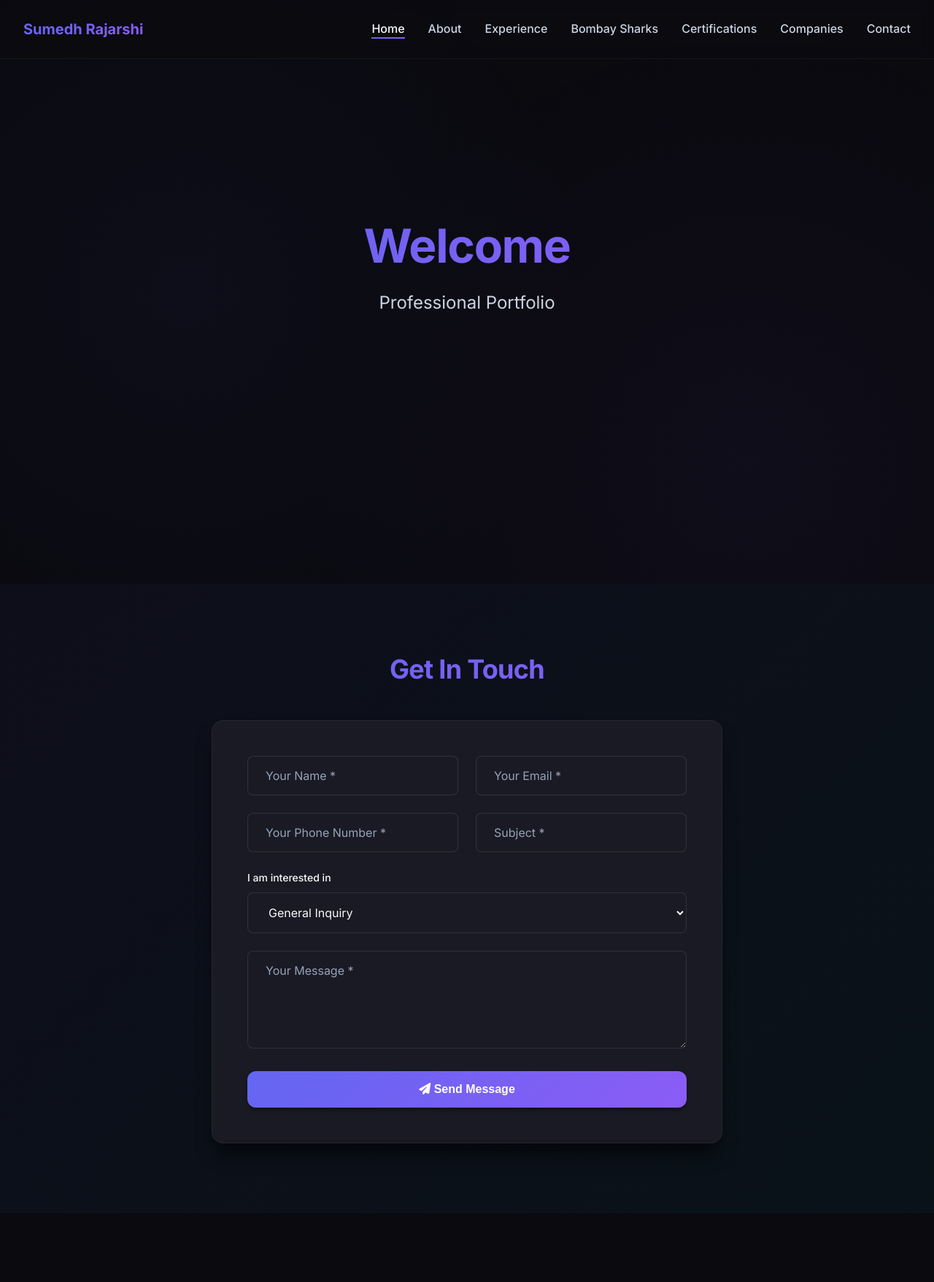
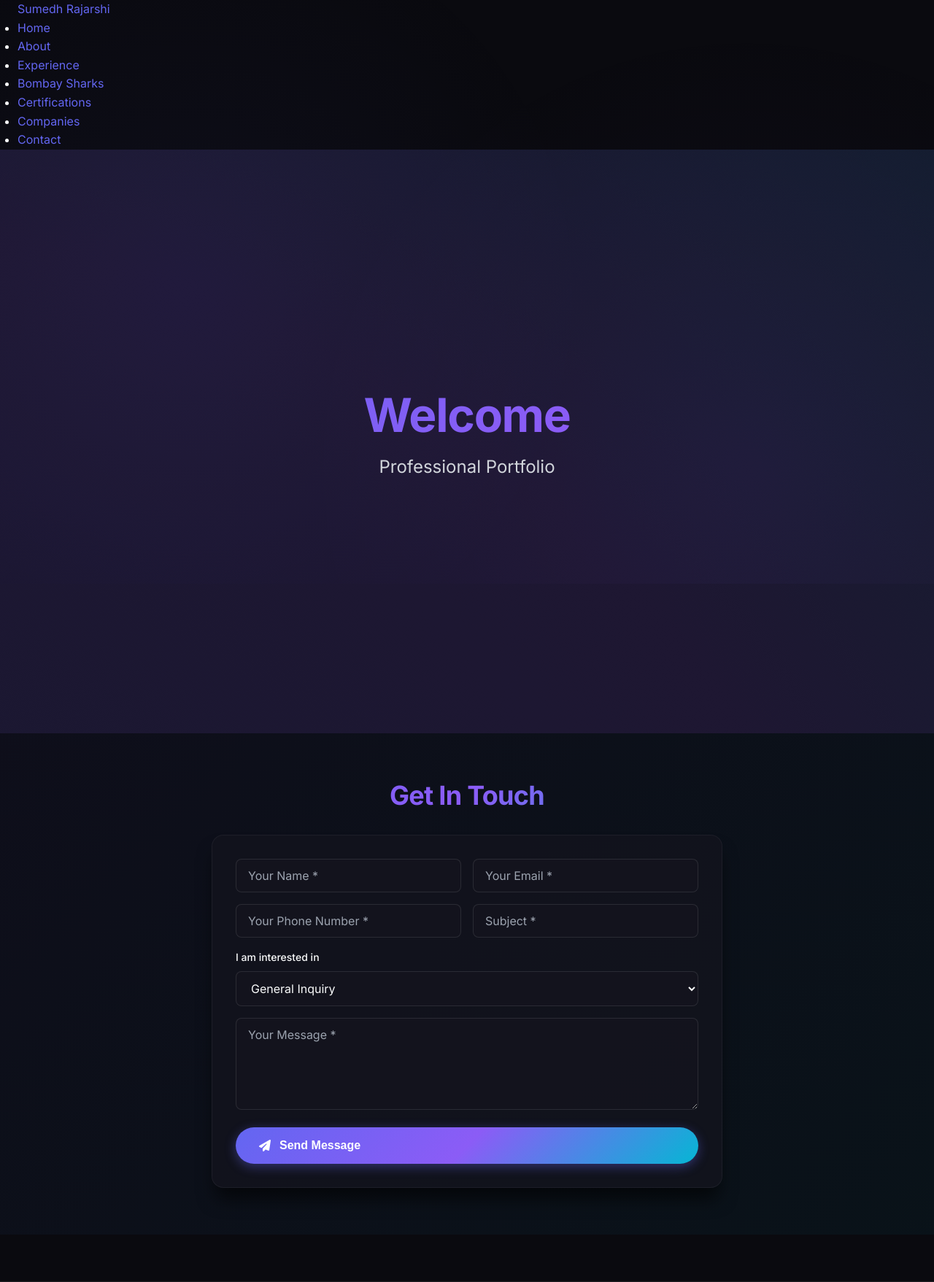
Before and after one commit to vinayadusumillli/Sumedh_Rajarshi, a Django app: page / in a window 1280 px wide. Shown: the top 1757 px of the page at 73% size. Run offline with Django 5.2, Linux system fonts and the light colour scheme; data that the repository does not hold is empty; some libraries are stand-ins or nearby versions.

Commit message:
Premium website enhancement: glass morphism, animated gradients, 3D effects, enhanced UI

```diff
--- a/static/css/components.css
+++ b/static/css/components.css
@@ -5,23 +5,24 @@
 
 /* === NAVIGATION === */
 
-.navbar {
+/**.navbar {
     position: fixed;
     top: 0;
     left: 0;
     width: 100%;
     padding: var(--space-md) 0;
-    background: rgba(10, 10, 15, 0.8);
-    backdrop-filter: blur(10px);
-    -webkit-backdrop-filter: blur(10px);
-    border-bottom: 1px solid rgba(255, 255, 255, 0.05);
+    background: var(--glass-bg);
+    backdrop-filter: var(--glass-blur);
+    -webkit-backdrop-filter: var(--glass-blur);
+    border-bottom: 1px solid var(--glass-border);
     z-index: var(--z-sticky);
     transition: all var(--transition-base);
 }
 
 .navbar.scrolled {
     padding: var(--space-sm) 0;
-    box-shadow: var(--shadow-lg);
+    box-shadow: var(--shadow-premium);
+    background: rgba(10, 10, 15, 0.8);
 }
 
 .navbar .container {
@@ -121,12 +122,34 @@
     justify-content: center;
     position: relative;
     padding-top: 80px;
+    overflow: hidden;
+}
+
+/* Animated Gradient Background for Hero */
+.hero::before {
+    content: '';
+    position: absolute;
+    top: -50%;
+    left: -50%;
+    width: 200%;
+    height: 200%;
+    background: var(--gradient-primary-radial);
+    opacity: 0.15;
+    animation: gradient-rotate 15s linear infinite;
+    z-index: -1;
+}
+
+@keyframes gradient-rotate {
+    0% { transform: rotate(0deg); }
+    100% { transform: rotate(360deg); }
 }
 
 .hero-content {
     text-align: center;
     max-width: 900px;
     margin: 0 auto;
+    position: relative;
+    z-index: 1;
 }
 
 .hero-image {
@@ -150,12 +183,28 @@
     font-size: var(--text-6xl);
     margin-bottom: var(--space-md);
     line-height: 1.1;
+    animation: fade-in-up 0.8s ease-out;
+}
+
+.gradient-text {
+    background: var(--gradient-primary);
+    -webkit-background-clip: text;
+    background-clip: text;
+    -webkit-text-fill-color: transparent;
+    background-size: 200% auto;
+    animation: gradient-shift 3s ease-in-out infinite;
+}
+
+@keyframes gradient-shift {
+    0%, 100% { background-position: 0% 50%; }
+    50% { background-position: 100% 50%; }
 }
 
 .hero-subtitle {
     font-size: var(--text-2xl);
     color: var(--text-secondary);
     margin-bottom: var(--space-xl);
+    animation: fade-in-up 0.8s ease-out 0.2s both;
 }
 
 .hero-cta {
--- a/static/css/main.css
+++ b/static/css/main.css
@@ -12,37 +12,65 @@
 
 /* === DESIGN TOKENS === */
 :root {
-    /* Colors - Sports-inspired purple/blue palette */
-    --color-primary: #6366f1;
-    --color-primary-dark: #4f46e5;
-    --color-secondary: #8b5cf6;
-    --color-accent: #06b6d4;
-    --color-success: #10b981;
+    /* === PREMIUM COLOR SYSTEM === */
+    --color-primary: #6366F1;
+    --color-primary-light: #818CF8;
+    --color-primary-dark: #4F46E5;
+    --color-secondary: #8B5CF6;
+    --color-accent: #06B6D4;
+    --color-accent-warm: #F59E0B;
+    --color-success: #10B981;
 
-    /* Background gradients */
-    --bg-dark: #0a0a0f;
-    --bg-dark-secondary: #13131a;
-    --bg-card: #1a1a24;
-    --bg-card-hover: #202030;
+    /* Premium Gradients */
+    --gradient-primary: linear-gradient(135deg, #6366F1 0%, #8B5CF6 50%, #06B6D4 100%);
+    --gradient-primary-radial: radial-gradient(circle at top right, #6366F1, #8B5CF6, #06B6D4);
+    --gradient-overlay: linear-gradient(180deg, rgba(10, 10, 15, 0.95) 0%, rgba(10, 10, 15, 0.7) 100%);
+    --gradient-premium: linear-gradient(135deg, #667eea 0%, #764ba2 100%);
+    --gradient-warm: linear-gradient(135deg, #f093fb 0%, #f5576c 100%);
+    --gradient-cool: linear-gradient(135deg, #4facfe 0%, #00f2fe 100%);
+    --gradient-mesh:
+        radial-gradient(at 40% 20%, hsla(267,70%,68%,0.3) 0px, transparent 50%),
+        radial-gradient(at 80% 0%, hsla(189,70%,68%,0.3) 0px, transparent 50%),
+        radial-gradient(at 0% 50%, hsla(222,70%,68%,0.3) 0px, transparent 50%),
+        radial-gradient(at 80% 50%, hsla(340,70%,68%,0.3) 0px, transparent 50%);
 
-    /* Text colors */
-    --text-primary: #f8fafc;
-    --text-secondary: #cbd5e1;
-    --text-muted: #94a3b8;
+    /* Dark Theme Colors */
+    --bg-dark: #0A0A0F;
+    --bg-dark-secondary: #121218;
+    --bg-card: rgba(20, 20, 30, 0.7);
+    --bg-card-hover: rgba(30, 30, 45, 0.8);
 
-    /* Gradients */
-    --gradient-primary: linear-gradient(135deg, #6366f1 0%, #8b5cf6 100%);
-    --gradient-accent: linear-gradient(135deg, #06b6d4 0%, #3b82f6 100%);
-    --gradient-overlay: linear-gradient(180deg, rgba(10,10,15,0) 0%, rgba(10,10,15,0.9) 100%);
+    /* Glass Morphism */
+    --glass-bg: rgba(255, 255, 255, 0.05);
+    --glass-border: rgba(255, 255, 255, 0.1);
+    --glass-blur: blur(16px);
 
-    /* Spacing scale */
+    /* Text Colors */
+    --text-primary: #F9FAFB;
+    --text-secondary: #D1D5DB;
+    --text-muted: #9CA3AF;
+
+    /* Premium Shadows */
+    --shadow-sm: 0 2px 4px rgba(0, 0, 0, 0.1);
+    --shadow-md: 0 4px 6px rgba(0, 0, 0, 0.1);
+    --shadow-lg: 0 10px 15px rgba(0, 0, 0, 0.2);
+    --shadow-xl: 0 20px 25px rgba(0, 0, 0, 0.3);
+    --shadow-2xl: 0 25px 50px rgba(0, 0, 0, 0.4);
+    --shadow-glow: 0 0 20px rgba(99, 102, 241, 0.5);
+    --shadow-glow-accent: 0 0 30px rgba(139, 92, 246, 0.6);
+    --shadow-premium:
+        0 10px 40px rgba(99, 102, 241, 0.2),
+        0 2px 8px rgba(0, 0, 0, 0.3),
+        inset 0 1px 0 rgba(255, 255, 255, 0.1);
+
+    /* Spacing */
     --space-xs: 0.5rem;
-    --space-sm: 1rem;
-    --space-md: 1.5rem;
-    --space-lg: 2rem;
-    --space-xl: 3rem;
-    --space-2xl: 4rem;
-    --space-3xl: 6rem;
+    --space-sm: 0.75rem;
+    --space-md: 1rem;
+    --space-lg: 1.5rem;
+    --space-xl: 2rem;
+    --space-2xl: 3rem;
+    --space-3xl: 4rem;
 
     /* Typography */
     --font-sans: 'Inter', -apple-system, BlinkMacSystemFont, 'Segoe UI', sans-serif;
@@ -183,34 +211,58 @@ a:hover {
 
 /* === BUTTONS === */
 .btn {
-    display: inline-block;
-    padding: var(--space-sm) var(--space-lg);
-    border-radius: var(--radius-lg);
+    padding: var(--space-md) var(--space-xl);
+    border-radius: var(--radius-full);
     font-weight: 600;
     font-size: var(--text-base);
+    text-decoration: none;
+    display: inline-flex;
+    align-items: center;
+    gap: var(--space-sm);
+    transition: all var(--transition-base);
     cursor: pointer;
-    transition: all var(--transition-base);
     border: none;
-    text-align: center;
     position: relative;
     overflow: hidden;
+}
+
+.btn::before {
+    content: '';
+    position: absolute;
+    top: 50%;
+    left: 50%;
+    width: 0;
+    height: 0;
+    border-radius: 50%;
+    background: rgba(255, 255, 255, 0.2);
+    transform: translate(-50%, -50%);
+    transition: width 0.6s, height 0.6s;
+}
+
+.btn:hover::before {
+    width: 300px;
+    height: 300px;
 }
 
 .btn-primary {
     background: var(--gradient-primary);
     color: white;
-    box-shadow: var(--shadow-md);
+    box-shadow: 0 4px 15px rgba(99, 102, 241, 0.4);
+    position: relative;
+    z-index: 1;
 }
 
 .btn-primary:hover {
+    box-shadow: 0 8px 25px rgba(99, 102, 241, 0.6);
     transform: translateY(-2px);
-    box-shadow: var(--shadow-xl), var(--shadow-glow);
 }
 
 .btn-outline {
     background: transparent;
     color: var(--color-primary);
     border: 2px solid var(--color-primary);
+    position: relative;
+    z-index: 1;
 }
 
 .btn-outline:hover {
```
Also changed, not shown: other parts of static/css/components.css (+87 -13 lines).
